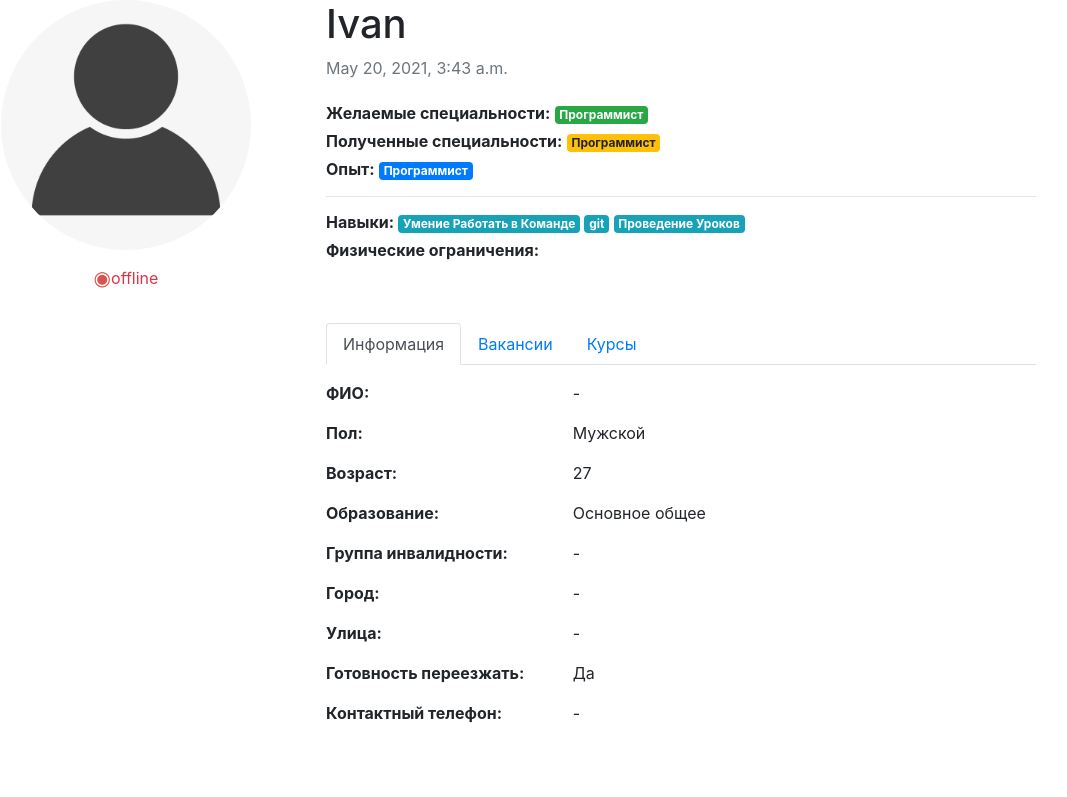
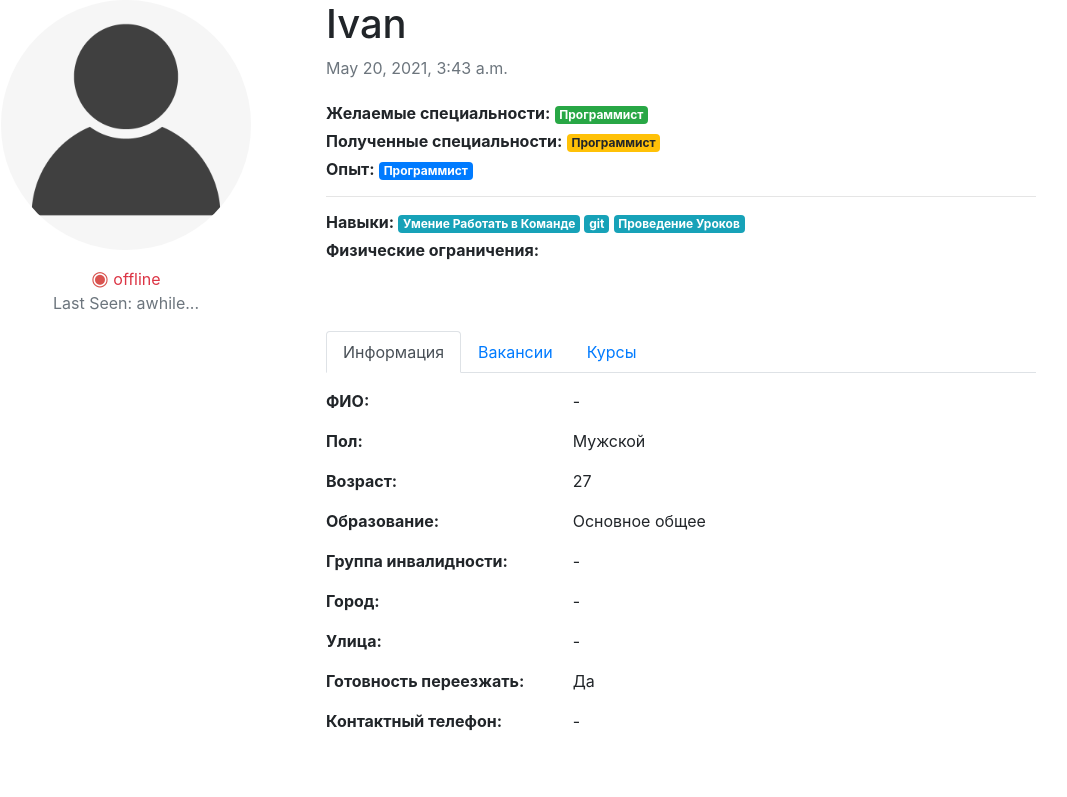
Before and after one commit to Joker1379/kvota, a Django app: page /profile/4/ in a window 1280 px wide. Shown: the part 184-981 px from the top of the page, without its empty margins (144-1211 px from the left). Before the commit the page ends 907 px from the top, so only its background shows below. Run offline with Django 3.2, Linux system fonts and the light colour scheme; data comes from the database, SQL or seed files in the repository; both versions use the stored data as it was before the commit; some libraries are stand-ins or nearby versions.

Commit message:
Updates and fixes

```diff
--- /dev/null
+++ b/midleware/middleware.py
@@ -0,0 +1,13 @@
+import datetime
+from django.core.cache import cache
+from django.utils.deprecation import MiddlewareMixin
+
+# Number of seconds that we will keep track of inactive users:
+USER_STATUS_TIMEOUT = 60*60*24*7
+
+class ActiveUserMiddleware(MiddlewareMixin):
+    def process_request(self, request):
+        current_user = request.user
+        if request.user.is_authenticated:
+            now = datetime.datetime.now()
+            cache.set('seen_'+current_user.username, now, USER_STATUS_TIMEOUT)
--- a/templates/base.html
+++ b/templates/base.html
@@ -47,15 +47,25 @@
   }
   th, td {text-align: center;}
   .modal-sm {max-width: 430px;}
+  .rounded_pic {border-radius: 50%;}
   .display-4 {font-size: 2.5rem;} /*1rem = 16px*/
   .btn {font-size: 0.8rem;}
   .nav-link {font-size: 0.93rem;}
-  .rounded_pic {border-radius: 50%;}
   .nav-main {font-size: 1.5rem;}
+  .open-AddItem {font-size: 0.9rem;}
+  .avatar {
+    width: 150px;
+    height: 150px;
+  }
   @media (min-width: 768px) {
     .display-4 {font-size: 3.5rem;}
     .btn {font-size: 1rem;}
     .nav-link {font-size: 1rem;}
+    .open-AddItem {font-size: 1rem;}
+    .avatar {
+      width: 250px;
+      height: 250px;
+    }
   }
   </style>
 </head>
--- a/templates/profile.html
+++ b/templates/profile.html
@@ -6,7 +6,7 @@
       <div class="row">
         {% load static %}
         <div class="col-12 d-flex justify-content-center">
-          <img src="{% static 'images/default_avatar.png' %}" class="rounded_pic" width="250" height="250"/>
+          <img src="{% static 'images/default_avatar.png' %}" class="avatar rounded_pic"/>
         <!--
         <div class="file btn btn-lg btn-primary">
           Change Photo
@@ -14,29 +14,41 @@
         </div>
         -->
         </div>
-
-        <div class="col-12 d-flex justify-content-center pt-3 pb-3">
-          {% if uobj.profile.is_online %}
+        <div class="col-12 pt-3 pb-3">
+          <center>
+          {% if uobj.profile.online %}
             <span class="online"></span> <span class="text-success">online</span>
           {% else %}
-            <span class="offline"></span> <span class="text-danger">offline</span>
+            <span class="offline"></span> <span class="text-danger">offline</span><br>
+            <span class="text-muted">Last Seen:
+              {% if uobj.profile.last_seen %}
+                {{ uobj.profile.last_seen|timesince }} ago
+              {% else %}
+                awhile...
               {% endif %}
+            </span>
+          {% endif %}
+          </center>
         </div>
       </div>
     </div>
     <div class="col-md">
       <div class="profile-head">
+        <div class="d-flex justify-content-center justify-content-md-start">
           <h1>
           {{ uobj.username }}
           </h1>
-        <span class='text-muted'>{{ uobj.date_joined }}</span><br><br>
+        </div>
+        <div class="d-flex justify-content-center justify-content-md-start pb-4">
+          <span class='text-muted'>{{ uobj.date_joined }}</span>
+        </div>
         <h6>
           <span><strong>Желаемые cпециальности:</strong></span>
           {% if user.id == uobj.id %}
             {% for i in wish %}
               <a href="/profile/{{user.id}}/wish/{{i}}"><span class="badge badge-success">{{ i }}</span></a>
             {% endfor %}
-            <span class="open-AddItem btn btn-sm btn-outline-success" data-toggle="modal" data-id="wish" data-target="#add_modal">Добавить</span>
+            <a class="open-AddItem text-muted" href='#' data-toggle="modal" data-id="wish" data-target="#add_modal">Добавить</a>
           {% else %}
             {% for i in wish %}
               <span class="badge badge-success">{{ i }}</span>
@@ -49,7 +61,7 @@
             {% for i in profession %}
               <a href="/profile/{{user.id}}/profession/{{i}}"><span class="badge badge-warning">{{ i }}</span></a>
             {% endfor %}
-            <span class="open-AddItem btn btn-sm btn-outline-warning" data-toggle="modal" data-id="profession" data-target="#add_modal">Добавить</span>
+            <a class="open-AddItem text-muted" href="#" data-toggle="modal" data-id="profession" data-target="#add_modal">Добавить</a>
           {% else %}
             {% for i in profession %}
               <span class="badge badge-warning">{{ i }}</span>
@@ -62,7 +74,7 @@
             {% for i in experience %}
               <a href="/profile/{{user.id}}/experience/{{i}}"><span class="badge badge-primary">{{ i }}</span></a>
             {% endfor %}
-            <span class="open-AddItem btn btn-sm btn-outline-primary" data-toggle="modal" data-id="experience" data-target="#add_modal">Добавить</span>
+            <a class="open-AddItem text-muted" href="#" data-toggle="modal" data-id="experience" data-target="#add_modal">Добавить</a>
           {% else %}
             {% for i in experience %}
               <span class="badge badge-primary">{{ i }}</span>
@@ -86,15 +98,15 @@
     </div>
   </div>
   <div class="row">
-    <div class="col-md-4 pb-3 d-flex justify-content-center order-last order-md-first">
-      <div class="options">
+    <div class="col-md-4 pb-3 order-last order-md-first">
+      <center>
       {% if user.id == uobj.id %}
         <a class="btn btn-sm btn-outline-primary" data-toggle="modal" data-target="#profile_modal">Редактировать Профиль</a><br><hr>
         <a class="btn btn-sm btn-outline-danger" href="/exit">Выйти</a>
       {% endif %}
+      </center>
     </div>
-    </div>
-    <div class="col-md-8 pt-3 pb-5">
+    <div class="col-md-8 pt-4 pt-md-0 pb-5">
       <ul class="nav nav-tabs" id="profile_tabs" role="tablist">
         <li class="nav-item">
           <a class="nav-link active" id="info-tab" data-toggle="tab" href="#info" role="tab" aria-controls="info" aria-selected="true">Информация</a>
--- a/templates/usersearch.html
+++ b/templates/usersearch.html
@@ -31,7 +31,7 @@
         </div>
         <div class="col pt-3">
           <a class="h5" href="/profile/{{i.0.id}}">{{i.0.username}}</a>
-          {% if i.0.profile.is_online %}
+          {% if i.0.profile.online %}
             <span class="online"></span>
           {% else %}
             <span class="offline"></span>
--- a/users/models.py
+++ b/users/models.py
@@ -1,11 +1,15 @@
+import datetime
 from django.db import models
 from django.contrib.auth.models import User
 from multiselectfield import MultiSelectField
 from django.dispatch import receiver
 from django.db.models.signals import post_save
-from django.contrib.auth.signals import user_logged_in, user_logged_out
+from django.core.cache import cache
 from vacancy.models import S_C, L_C, FavV, Vacancy
 from modules.DataEvaluation import rate
+
+# Number of seconds of inactivity before a user is marked offline:
+USER_ONLINE_TIMEOUT = 100
 
 class Profile(models.Model):
     user = models.OneToOneField(User, on_delete=models.CASCADE)
@@ -23,9 +27,15 @@ class Profile(models.Model):
     experience = models.CharField(max_length=300, blank=True, default='')
     skills = MultiSelectField(choices=S_C, blank=True)
     limits = MultiSelectField(choices=L_C, blank=True)
-    is_online = models.BooleanField(default=False)
     def s_list(self): return str(self.skills).split(',')[:3]
     def l_list(self): return str(self.limits).split(',')[:3]
+    def last_seen(self): return cache.get('seen_'+self.user.username)
+    def online(self):
+        if self.last_seen():
+            now = datetime.datetime.now()
+            if now > self.last_seen() + datetime.timedelta(seconds=USER_ONLINE_TIMEOUT): return False
+            else: return True
+        else: return False
 
 @receiver(post_save, sender=User)
 def update_user_profile(sender, instance, created, **kwargs):
@@ -43,13 +53,3 @@ def vacancy_data_update(sender, instance, created, **kwargs):
     for i in FavV.objects.filter(vacancy=instance):
         i.rate = rate(i.vacancy, i.user.profile)
         i.save()
-
-@receiver(user_logged_in)
-def got_online(sender, user, request, **kwargs):
-    user.profile.is_online = True
-    user.profile.save()
-
-@receiver(user_logged_out)
-def got_offline(sender, user, request, **kwargs):
-    user.profile.is_online = False
-    user.profile.save()
```
Also changed, not shown: kvota/settings.py (+8 -0 lines), db.sqlite3, users/migrations/0005_remove_profile_is_online.py (added), 4 other files. Lines whose indentation alone changed are shown as unchanged.
